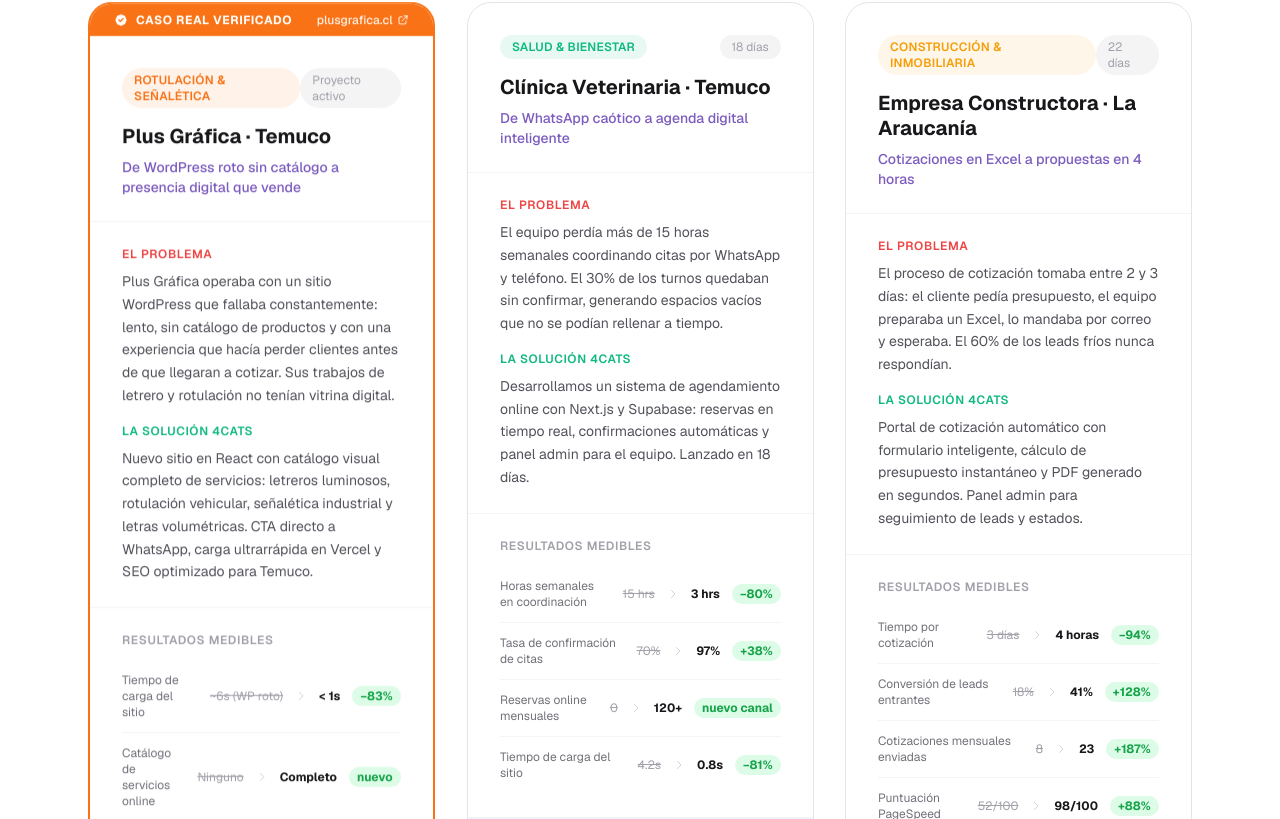
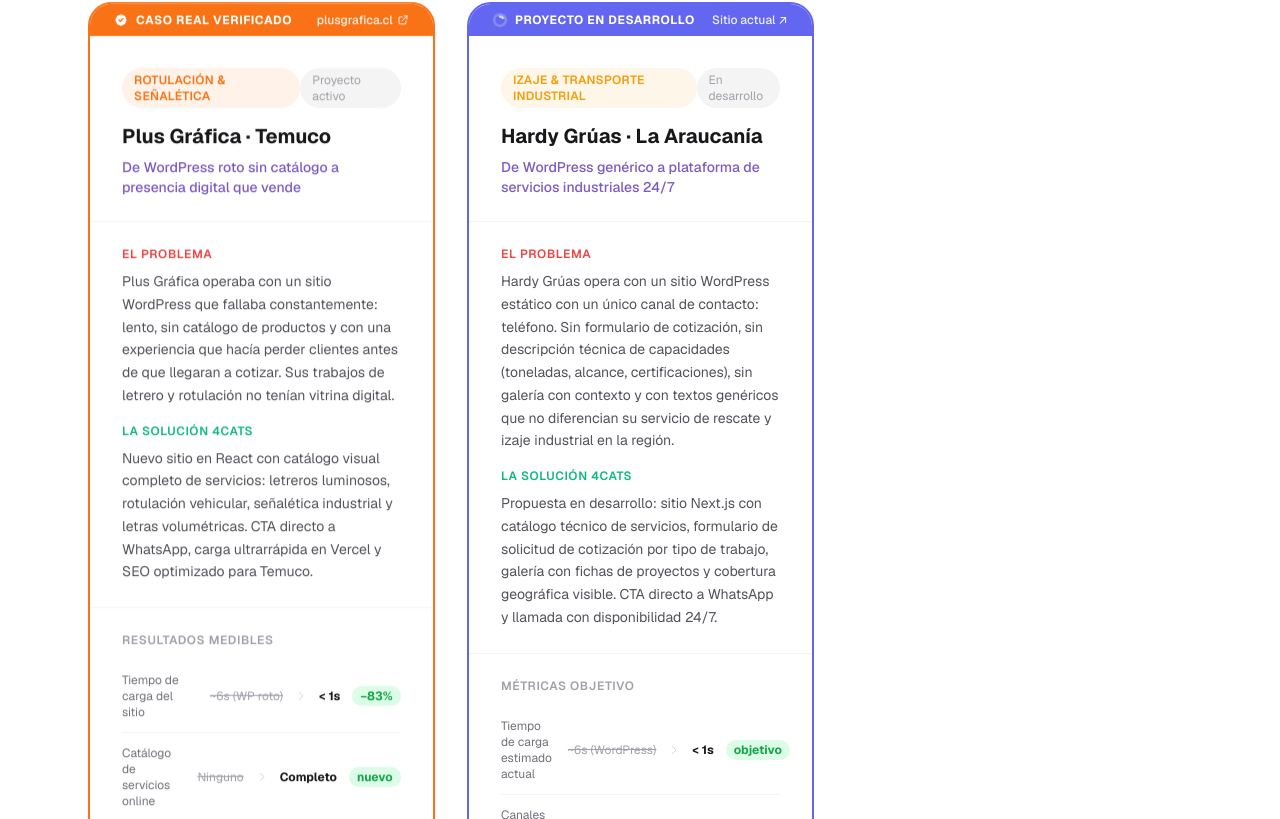
Before and after one commit to 4catsagencia-boop/4cats-app, a Next.js app: page /portafolio in a window 1280 px wide. Shown: the part 461-1280 px from the top of the page. Built offline with nearby package versions, Linux system fonts and the light colour scheme.

Commit message:
feat: remove Veterinary Clinic and Construction Company from portfolio

```diff
--- a/app/portafolio/page.tsx
+++ b/app/portafolio/page.tsx
@@ -49,44 +49,6 @@
     duration: "Proyecto activo",
   },
   {
-    id: 1,
-    industry: "Salud & Bienestar",
-    industryColor: "#10B981",
-    title: "Clínica Veterinaria · Temuco",
-    subtitle: "De WhatsApp caótico a agenda digital inteligente",
-    challenge: "El equipo perdía más de 15 horas semanales coordinando citas por WhatsApp y teléfono. El 30% de los turnos quedaban sin confirmar, generando espacios vacíos que no se podían rellenar a tiempo.",
-    solution: "Desarrollamos un sistema de agendamiento online con Next.js y Supabase: reservas en tiempo real, confirmaciones automáticas y panel admin para el equipo. Lanzado en 18 días.",
-    stack: ["Next.js 15", "Supabase", "TypeScript", "Vercel"],
-    metrics: [
-      { label: "Horas semanales en coordinación", before: "15 hrs", after: "3 hrs", delta: "−80%", positive: true },
-      { label: "Tasa de confirmación de citas", before: "70%", after: "97%", delta: "+38%", positive: true },
-      { label: "Reservas online mensuales", before: "0", after: "120+", delta: "nuevo canal", positive: true },
-      { label: "Tiempo de carga del sitio", before: "4.2s", after: "0.8s", delta: "−81%", positive: true },
-    ],
-    roi: "$8.400.000",
-    roiLabel: "CLP ahorrados al año en horas operativas",
-    duration: "18 días",
-  },
-  {
-    id: 2,
-    industry: "Construcción & Inmobiliaria",
-    industryColor: "#F59E0B",
-    title: "Empresa Constructora · La Araucanía",
-    subtitle: "Cotizaciones en Excel a propuestas en 4 horas",
-    challenge: "El proceso de cotización tomaba entre 2 y 3 días: el cliente pedía presupuesto, el equipo preparaba un Excel, lo mandaba por correo y esperaba. El 60% de los leads fríos nunca respondían.",
-    solution: "Portal de cotización automático con formulario inteligente, cálculo de presupuesto instantáneo y PDF generado en segundos. Panel admin para seguimiento de leads y estados.",
-    stack: ["Next.js 15", "Supabase", "TypeScript", "jsPDF", "Vercel"],
-    metrics: [
-      { label: "Tiempo por cotización", before: "3 días", after: "4 horas", delta: "−94%", positive: true },
-      { label: "Conversión de leads entrantes", before: "18%", after: "41%", delta: "+128%", positive: true },
-      { label: "Cotizaciones mensuales enviadas", before: "8", after: "23", delta: "+187%", positive: true },
-      { label: "Puntuación PageSpeed", before: "52/100", after: "98/100", delta: "+88%", positive: true },
-    ],
-    roi: "$14.200.000",
-    roiLabel: "CLP en nuevos contratos atribuidos al portal (primer trimestre)",
-    duration: "22 días",
-  },
-  {
     id: 3,
     inProgress: true,
     verified: false,
@@ -131,44 +93,6 @@
     roi: "Digital channel activated",
     roiLabel: "From zero effective presence to a 24/7 showcase for clients across Temuco and La Araucanía",
     duration: "Active project",
-  },
-  {
-    id: 1,
-    industry: "Health & Wellness",
-    industryColor: "#10B981",
-    title: "Veterinary Clinic · Temuco",
-    subtitle: "From chaotic WhatsApp to intelligent digital scheduling",
-    challenge: "The team was losing over 15 hours per week coordinating appointments via WhatsApp and phone. 30% of appointments went unconfirmed, creating empty slots that couldn't be filled in time.",
-    solution: "We built an online scheduling system with Next.js and Supabase: real-time bookings, automatic confirmations, and an admin dashboard for the team. Launched in 18 days.",
-    stack: ["Next.js 15", "Supabase", "TypeScript", "Vercel"],
-    metrics: [
-      { label: "Weekly coordination hours", before: "15 hrs", after: "3 hrs", delta: "−80%", positive: true },
-      { label: "Appointment confirmation rate", before: "70%", after: "97%", delta: "+38%", positive: true },
-      { label: "Monthly online bookings", before: "0", after: "120+", delta: "new channel", positive: true },
-      { label: "Site load time", before: "4.2s", after: "0.8s", delta: "−81%", positive: true },
-    ],
-    roi: "$8,400,000",
-    roiLabel: "CLP saved per year in operational hours",
-    duration: "18 days",
-  },
-  {
-    id: 2,
-    industry: "Construction & Real Estate",
-    industryColor: "#F59E0B",
-    title: "Construction Company · La Araucanía",
-    subtitle: "From Excel quotes to proposals in 4 hours",
-    challenge: "The quoting process took 2–3 days: the client requested a budget, the team prepared an Excel sheet, emailed it, and waited. 60% of cold leads never responded.",
-    solution: "Automated quoting portal with smart form, instant budget calculation, and PDF generated in seconds. Admin dashboard for lead tracking and status management.",
-    stack: ["Next.js 15", "Supabase", "TypeScript", "jsPDF", "Vercel"],
-    metrics: [
-      { label: "Time per quote", before: "3 days", after: "4 hours", delta: "−94%", positive: true },
-      { label: "Incoming lead conversion", before: "18%", after: "41%", delta: "+128%", positive: true },
-      { label: "Monthly quotes sent", before: "8", after: "23", delta: "+187%", positive: true },
-      { label: "PageSpeed score", before: "52/100", after: "98/100", delta: "+88%", positive: true },
-    ],
-    roi: "$14,200,000",
-    roiLabel: "CLP in new contracts attributed to the portal (first quarter)",
-    duration: "22 days",
   },
   {
     id: 4,
```
